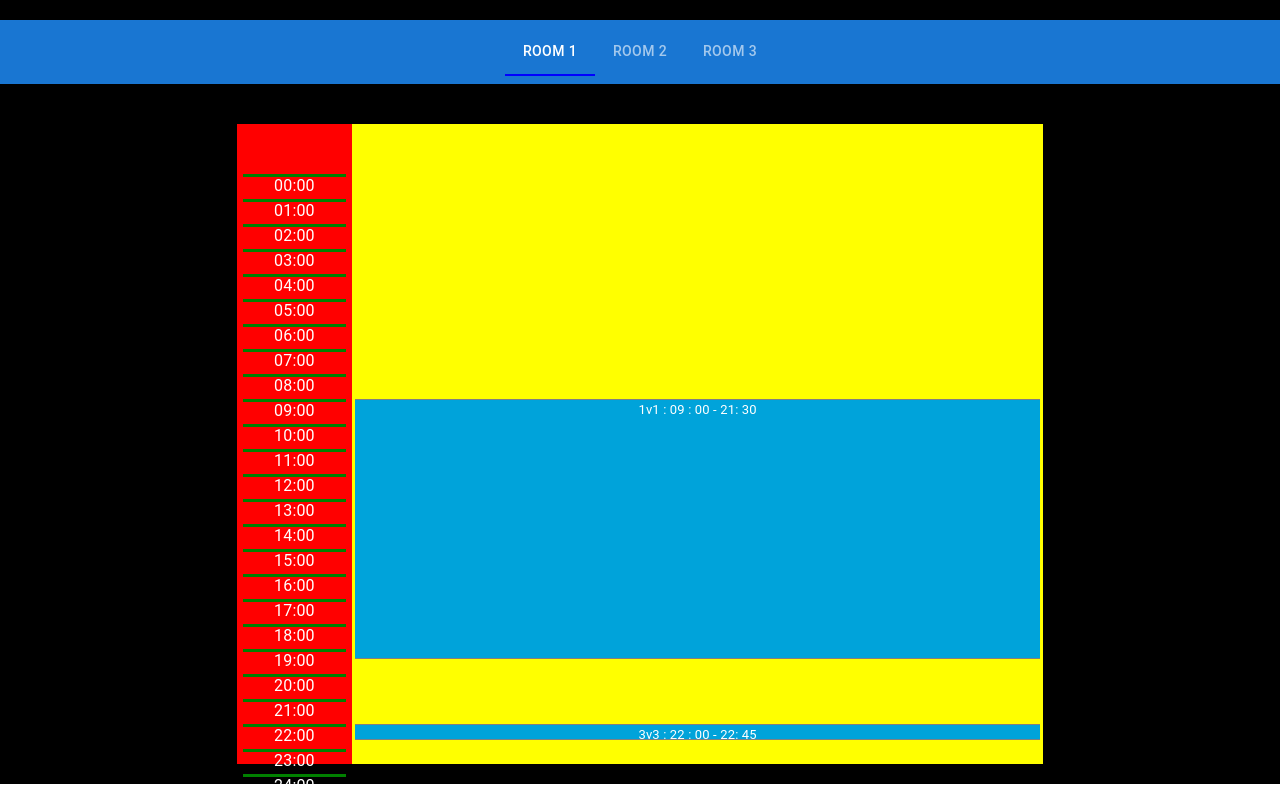
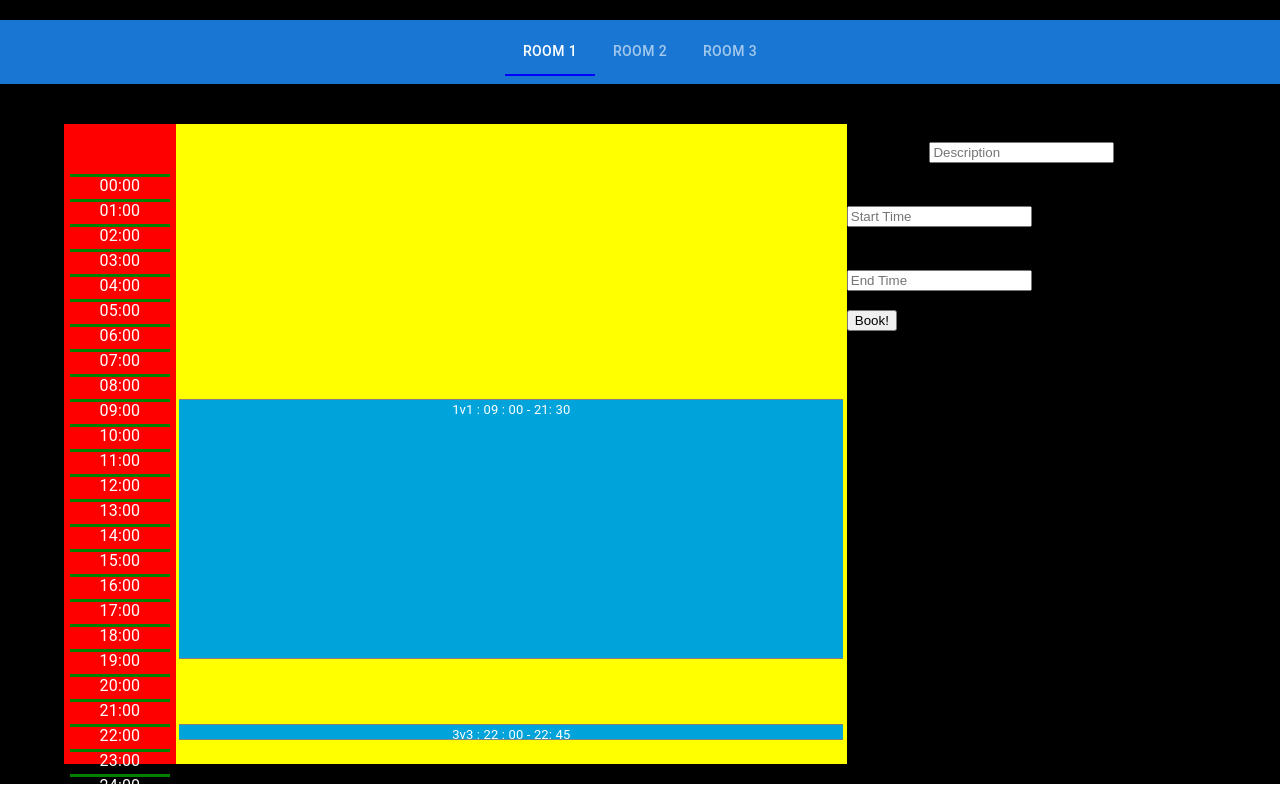
Before and after one commit to ashish-m-bhat/meeting-scheduler, a React (Create React App) app: page /room2 in a window 1280 px wide. Built offline with nearby package versions, Linux system fonts and the light colour scheme.

Commit message:
Added functionality to add new meetings with clash check

```diff
--- a/src/Components/MeetingRoom/MeetingRoom.js
+++ b/src/Components/MeetingRoom/MeetingRoom.js
@@ -1,4 +1,4 @@
-import React, { useContext } from "react";
+import React, { useContext, useState } from "react";
 import SortMeetings from "../../Utils/SortMeetings";
 import CheckClashes from "../../Utils/checkClashes";
 import DisplayTimings from "../DisplayTimings/DisplayTimings";
@@ -6,6 +6,7 @@ import DisplayMeetings from "../DisplayMeetings/DisplayMeetings";
 import { useLocation } from "react-router";
 import { MeetingsArrayContext } from "../../Context/MeetingsArrayContextProvider";
 import cssClasses from './MeetingRoom.module.css';
+import NewMeeting from "../NewMeeting/NewMeeting";
 
 /*
   0. Get the meetingsArray from the context api using the roomid. roomid is obtained from the url
@@ -16,6 +17,7 @@ import cssClasses from './MeetingRoom.module.css';
   5. Create div and divs for showing the meetings
 */
 const MeetingRoom = () => {
+  const [refreshMeetings, setRefreshMeetings] = useState();
   const {pathname} = useLocation();
   let roomId;
   if(pathname === '/')
@@ -31,6 +33,7 @@ const MeetingRoom = () => {
       <DisplayTimings />
       <SortMeetings meetingsArray={meetingsArray[roomId]}/>
       <DisplayMeetings meetingsArray={meetingsArray[roomId]}/>
+      <NewMeeting setRefreshMeetings={setRefreshMeetings} meetingsArray={meetingsArray[roomId]}/>
     </div>
   );
 };
--- /dev/null
+++ b/src/Components/NewMeeting/NewMeeting.js
@@ -0,0 +1,62 @@
+import React from 'react';
+import preprocess from '../../Utils/preprocess';
+import NewMeetingForm from './NewMeetingForm';
+
+const NewMeeting = ({meetingsArray, setRefreshMeetings}) => {
+
+    // Data received from the form for the new meeting
+    // Preprocess it, check for clashes. If not, add it to the correct slot. No sorting is needed here
+    const NewMeetingSubmissionHandler = (data) =>{
+        const dataArray = [data];
+        preprocess(dataArray);
+        data = dataArray[0];
+        //check for clashes
+        {
+            let i = 0, clashed=1
+            if(!meetingsArray.length){
+                clashed = 0;
+                meetingsArray.push(data)
+            }
+
+            // before 1st element
+            if( (data.endTime.endTimeHours < meetingsArray[0].startTime.startTimeHours) ||  ((data.endTime.endTimeHours === meetingsArray[0].startTime.startTimeHours) && (data.endTime.endTimeMinutes <= meetingsArray[0].startTime.startTimeMinutes))){
+                clashed = 0;
+                meetingsArray.unshift(data);
+            }
+            // After last element
+            else if(data.startTime.startTimeHours >= meetingsArray[meetingsArray.length-1].endTime.endTimeHours && data.startTime.startTimeMinutes >= meetingsArray[meetingsArray.length-1].endTime.endTimeMinutes){
+                clashed = 0;
+                meetingsArray.push(data);
+            }
+            else{
+                while(i < meetingsArray.length-1){
+
+                    const newStartHour=data.startTime.startTimeHours, newStartMin=data.startTime.startTimeMinutes, newEndHour=data.endTime.endTimeHours, newEndMin=data.endTime.endtTimeMinutes;
+                    const currentStartHour=meetingsArray[i].startTime.startTimeHours, currentStartMin=meetingsArray[i].startTime.startTimeMinutes, currentEndHour=meetingsArray[i].endTime.endTimeHours, currentEndMin=meetingsArray[i].endTime.endtTimeMinutes;
+                    const nextStartHour=meetingsArray[i+1].startTime.startTimeHours, nextStartMin=meetingsArray[i+1].startTime.startTimeMinutes, nextEndHour=meetingsArray[i+1].endTime.endTimeHours, nextEndMin=meetingsArray[i+1].endTime.endtTimeMinutes;
+
+                    if( ((newStartHour > currentStartHour) || ((newStartHour === currentStartHour) && (newStartMin >= currentEndMin)) ) &&
+                        ((newEndHour < nextStartHour) || ((newEndHour === nextStartHour) && (newEndMin <= nextStartMin)))
+                    ){
+                        meetingsArray.push(data);
+                        clashed = 0;
+                        break;
+                    }
+                    i++;
+
+                }
+
+            }
+            if(clashed)
+                    alert('clashed');
+        }
+        // Refresh the meetings. This will re render the MeetingRoom component
+        setRefreshMeetings(state => !state);
+
+    }
+  return (
+    <NewMeetingForm NewMeetingSubmissionHandler={NewMeetingSubmissionHandler} />
+  )
+}
+
+export default NewMeeting;
--- /dev/null
+++ b/src/Components/NewMeeting/NewMeetingForm.js
@@ -0,0 +1,46 @@
+import React, { useState } from 'react';
+
+const NewMeetingForm = ({NewMeetingSubmissionHandler}) => {
+    const [description, setDescription] = useState('');
+    const [startTime, setStartTime] = useState('');
+    const [endTime, setEndTime] = useState('');
+
+    const newMeetingFormSubmitHandler = (event) =>{
+        event.preventDefault();
+
+        // Call the parent method passed through props as an object
+        NewMeetingSubmissionHandler({desc:description, startTime, endTime});
+        setDescription('')
+        setStartTime('');
+        setEndTime('');
+
+    }
+
+  return (
+    <>
+        <form>
+            <p>
+                <label htmlFor='Description'>
+                    Description
+                </label>
+                <input type='text' name='Description' value={description} onChange={(e)=>setDescription(e.target.value)} placeholder='Description' />
+            </p>
+            <p>
+                <label htmlFor='startTime'>
+                    Start Time : hh:mm am/pm
+                </label>
+                <input type='text' name='startTime' value={startTime} onChange={(e)=>setStartTime(e.target.value)} placeholder='Start Time' />
+            </p>
+            <p>
+                <label htmlFor='startTime'>
+                    End Time : hh:mm am/pm
+                </label>
+                <input type='text' name='endTime' value={endTime} onChange={(e)=>setEndTime(e.target.value)} placeholder='End Time' />
+            </p>
+                <button onClick={newMeetingFormSubmitHandler}> Book! </button>
+        </form>
+    </>
+  )
+}
+
+export default NewMeetingForm;
```
